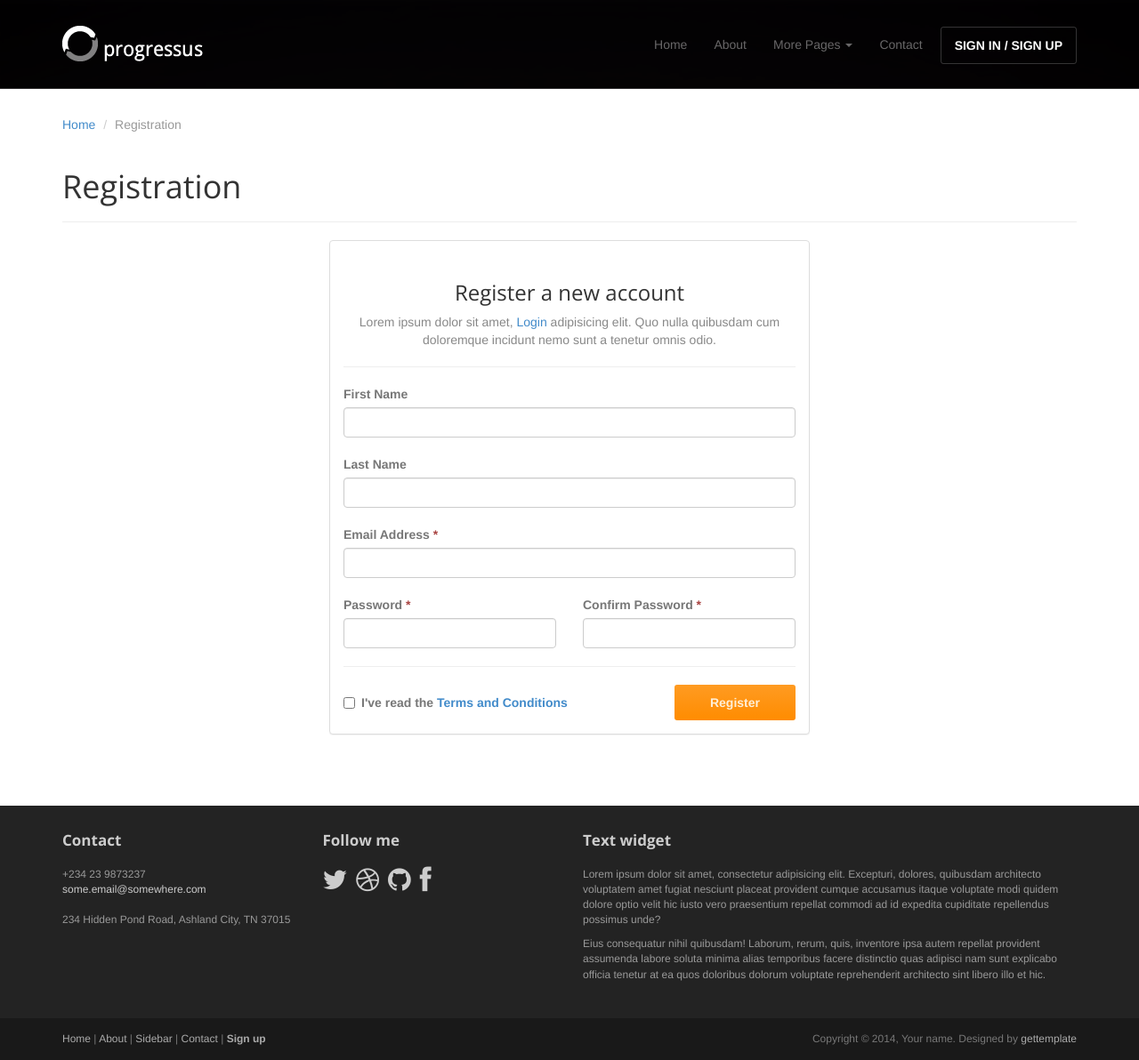
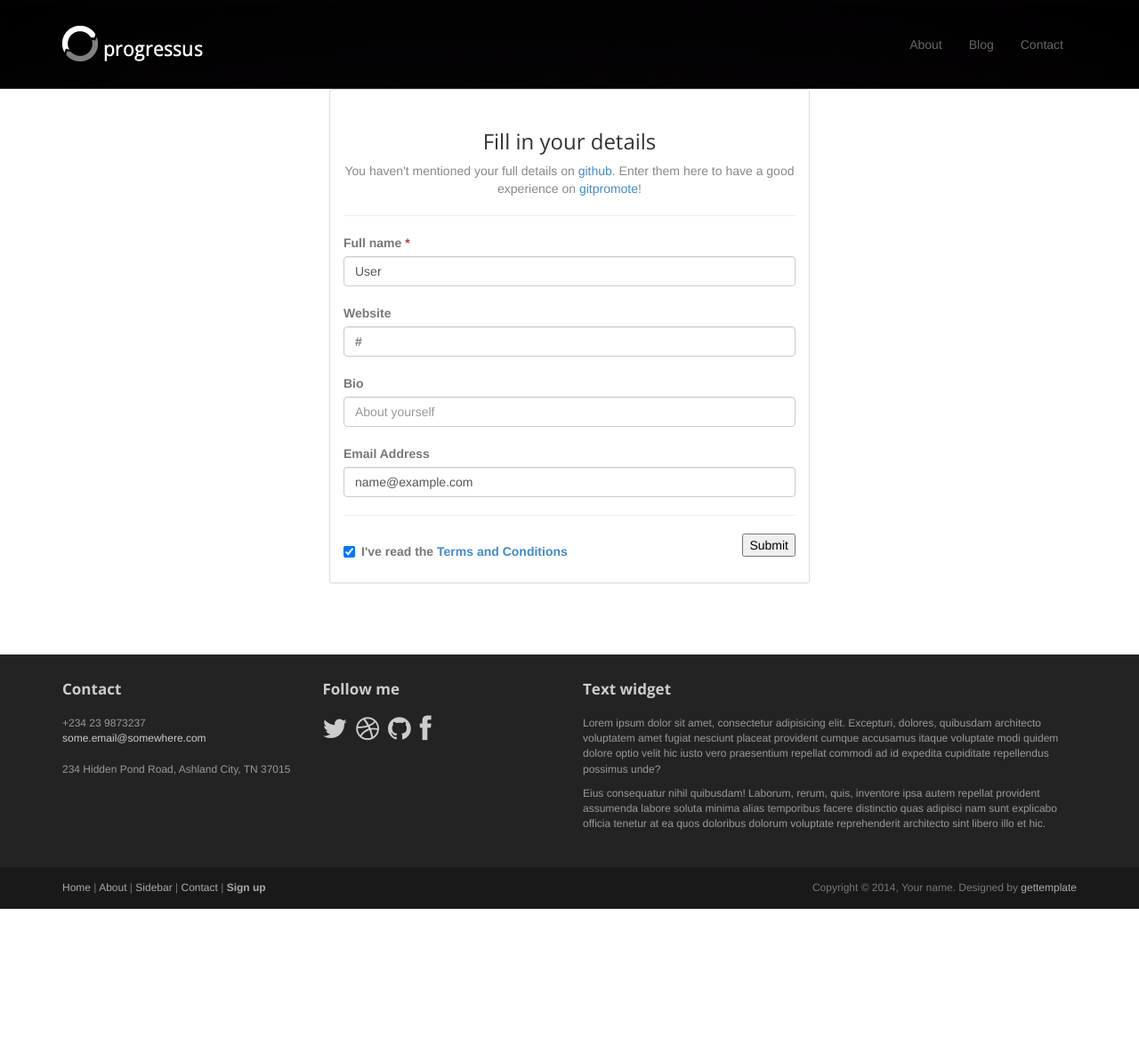
Before and after one commit to waseem18/gitpromote, a Python web app: template templates/extrainfo.html in a window 1280 px wide. Shown: the whole page at 89% size. After the commit the page ends 1022 px from the top, so only its background shows below. Run offline with Jinja, Linux system fonts and the light colour scheme; the template is opened without the code that fills it: most values are stand-ins (such as "Sample title", 1, 10 or a date in 2020); some libraries are stand-ins or nearby versions.

Commit message:
Made changes

```diff
--- a/templates/extrainfo.html
+++ b/templates/extrainfo.html
@@ -1,6 +1,7 @@
 <!DOCTYPE html>
 <html lang="en">
 <head>
+	{% for ui in user_info %}
 	<meta charset="utf-8">
 	<meta name="viewport"    content="width=device-width, initial-scale=1.0">
 	<meta name="description" content="">
@@ -36,17 +37,9 @@
 			</div>
 			<div class="navbar-collapse collapse">
 				<ul class="nav navbar-nav pull-right">
-					<li><a href="index.html">Home</a></li>
 					<li><a href="about.html">About</a></li>
-					<li class="dropdown">
-						<a href="#" class="dropdown-toggle" data-toggle="dropdown">More Pages <b class="caret"></b></a>
-						<ul class="dropdown-menu">
-							<li><a href="sidebar-left.html">Left Sidebar</a></li>
-							<li><a href="sidebar-right.html">Right Sidebar</a></li>
-						</ul>
-					</li>
+					<li><a href="#">Blog</a></li>
 					<li><a href="contact.html">Contact</a></li>
-					<li class="active"><a class="btn" href="signin.html">SIGN IN / SIGN UP</a></li>
 				</ul>
 			</div><!--/.nav-collapse -->
 		</div>
@@ -58,62 +51,51 @@
 	<!-- container -->
 	<div class="container">
 
-		<ol class="breadcrumb">
-			<li><a href="index.html">Home</a></li>
-			<li class="active">Registration</li>
-		</ol>
+
 
 		<div class="row">
 
 			<!-- Article main content -->
 			<article class="col-xs-12 maincontent">
-				<header class="page-header">
-					<h1 class="page-title">Registration</h1>
-				</header>
-
 				<div class="col-md-6 col-md-offset-3 col-sm-8 col-sm-offset-2">
 					<div class="panel panel-default">
 						<div class="panel-body">
-							<h3 class="thin text-center">Register a new account</h3>
-							<p class="text-center text-muted">Lorem ipsum dolor sit amet, <a href="signin.html">Login</a> adipisicing elit. Quo nulla quibusdam cum doloremque incidunt nemo sunt a tenetur omnis odio. </p>
+							<h3 class="thin text-center">Fill in your details</h3>
+							<p class="text-center text-muted">You haven't mentioned your full details on <a href="https://github.com">github</a>. Enter them here to have a good experience on <a href="https://gitpromote.appspot.com">gitpromote</a>!</p>
 							<hr>
 
-							<form>
+							<form method="post" action="/red">
 								<div class="top-margin">
-									<label>First Name</label>
-									<input type="text" class="form-control">
+									<label>Full name <span class="text-danger">*</span></label>
+									<input type="text" name="fullname" value="{{ui.fullname}}" placeholder="Your full name."class="form-control">
 								</div>
 								<div class="top-margin">
-									<label>Last Name</label>
-									<input type="text" class="form-control">
+									<label>Website</label>
+									<input type="text" name="website" value="{{ui.website}}" placeholder="Have a portfolio or a blog?" class="form-control">
 								</div>
 								<div class="top-margin">
-									<label>Email Address <span class="text-danger">*</span></label>
-									<input type="text" class="form-control">
+									<label>Bio</label>
+									<input type="text" name="bio" placeholder="About yourself"class="form-control">
 								</div>
 
-								<div class="row top-margin">
-									<div class="col-sm-6">
-										<label>Password <span class="text-danger">*</span></label>
-										<input type="text" class="form-control">
-									</div>
-									<div class="col-sm-6">
-										<label>Confirm Password <span class="text-danger">*</span></label>
-										<input type="text" class="form-control">
-									</div>
+								<div class="top-margin">
+									<label>Email Address</label>
+									<input type="text" name="email" value="{{ui.email}}" class="form-control">
 								</div>
+
 
 								<hr>
 
 								<div class="row">
 									<div class="col-lg-8">
 										<label class="checkbox">
-											<input type="checkbox">
+											<input type="checkbox" checked>
 											I've read the <a href="page_terms.html">Terms and Conditions</a>
 										</label>
 									</div>
 									<div class="col-lg-4 text-right">
-										<button class="btn btn-action" type="submit">Register</button>
+										<!--button class="btn btn-action" type="submit">Submit</button-->
+										<input type="submit">
 									</div>
 								</div>
 							</form>
@@ -209,5 +191,6 @@
 	<script src="assets/js/headroom.min.js"></script>
 	<script src="assets/js/jQuery.headroom.min.js"></script>
 	<script src="assets/js/template.js"></script>
+	{% endfor %}
 </body>
 </html>
--- a/templates/homepage-tagged.html
+++ b/templates/homepage-tagged.html
@@ -85,8 +85,8 @@
                 </div>
                 {% endif %}
                 <div class="panel-heading">
-                    <img class="[ img-circle pull-left ]" src="https://lh3.googleusercontent.com/-CxXg7_7ylq4/AAAAAAAAAAI/AAAAAAAAAQ8/LhCIKQC5Aq4/s46-c-k-no/photo.jpg" alt="Mouse0270" />
-                    <a href="http://gitpromote.appspot.com/user/{{p.promoting_user_name}}"><h4>{{p.promoting_user_fullname}}</h4></a>
+                    <img class="[ img-circle pull-left ]" src="{{p.promoting_user_avatar_url}}" alt="Mouse0270" height="46" width="46" />
+                    <a href="https://gitpromote.appspot.com/user/{{p.promoting_user_name}}"><h4>{{p.promoting_user_fullname}}</h4></a>
                     <h5><span>Promoted on </span> - <span>Jun 27, 2014</span> </h5>
                 </div>
                 <div class="panel-body">
--- a/templates/index.html
+++ b/templates/index.html
@@ -53,8 +53,7 @@
 				<h1 style="font-size:60px;margin-top:-10px"class="lead">gitpromote</h1>
 				<p class="tagline">promote your open source projects to many other people like you!</p>
 				<br>
-				<p>The product is in the alpha version of its development. You can find lot of junk and broken links on this welcome page(I don't like frontend work Yeeee!) Kindly don't bother about them. They will soon be added. <a href="mailto:waseem.tabraze@gmail.com">Mail</a>me to discuss about this project).
-				<p><a href="https://github.com/login/oauth/authorize?state=gitpromote&redirect_uri=http://gitpromote.appspot.com/dev&client_id=a454ac3fef0a7cde71df&scope=user" class="btn btn-default btn-lg" role="button"><i class="fa fa-github fa-2"></i>  Sign in with github</a> <a href="#moreinfo"class="btn btn-default btn-lg" role="button">MORE INFO</a> </p>
+				<p><a href="https://github.com/login/oauth/authorize?state=gitpromote&redirect_uri=http://gitpromote.appspot.com/dev&client_id=a454ac3fef0a7cde71df&scope=user" class="btn btn-default btn-lg" role="button">Sign in with github</a> <a href="#moreinfo"class="btn btn-default btn-lg" role="button">MORE INFO</a></p>
 			</div>
 		</div>
 	</header>
```
Also changed, not shown: templates/homepage.html (+6 -5 lines), templates/profilepage.html (+4 -3 lines), templates/repo.html (+2 -21 lines), templates/repos.html (+4 -4 lines).
